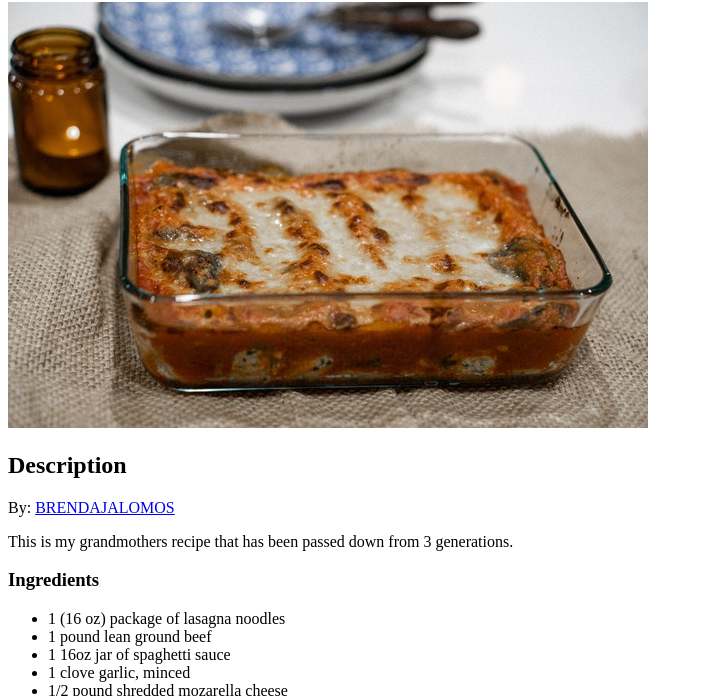
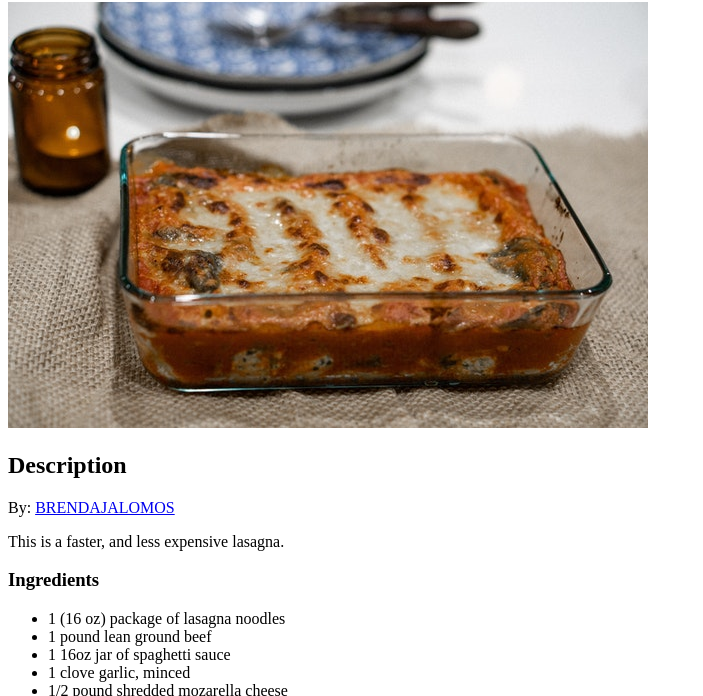
Before and after one commit to artsycoder533/odin-recipes, a plain HTML site: page recipes/lasagna.html in a window 1280 px wide. Shown: the part 104-800 px from the top of the page, without its empty margins (0-703 px from the left). Drawn offline with Linux system fonts and the light colour scheme.

```diff
--- a/recipes/lasagna.html
+++ b/recipes/lasagna.html
@@ -14,8 +14,7 @@
     <p>By: <a href="https://www.allrecipes.com/cook/69260/recipes/" target="_blank">BRENDAJALOMOS</a></p>
     <p>
     <p>
-      This is my grandmothers recipe that has been passed down from 3
-      generations.
+      This is a faster, and less expensive lasagna.
     </p>
     <h3>Ingredients</h3>
     <ul>
```
Also changed, not shown: index.html (+1 -0 lines), recipes/yams.html (+1 -1 lines), images/chef.jpg (added), images/yams.jpg (added).
